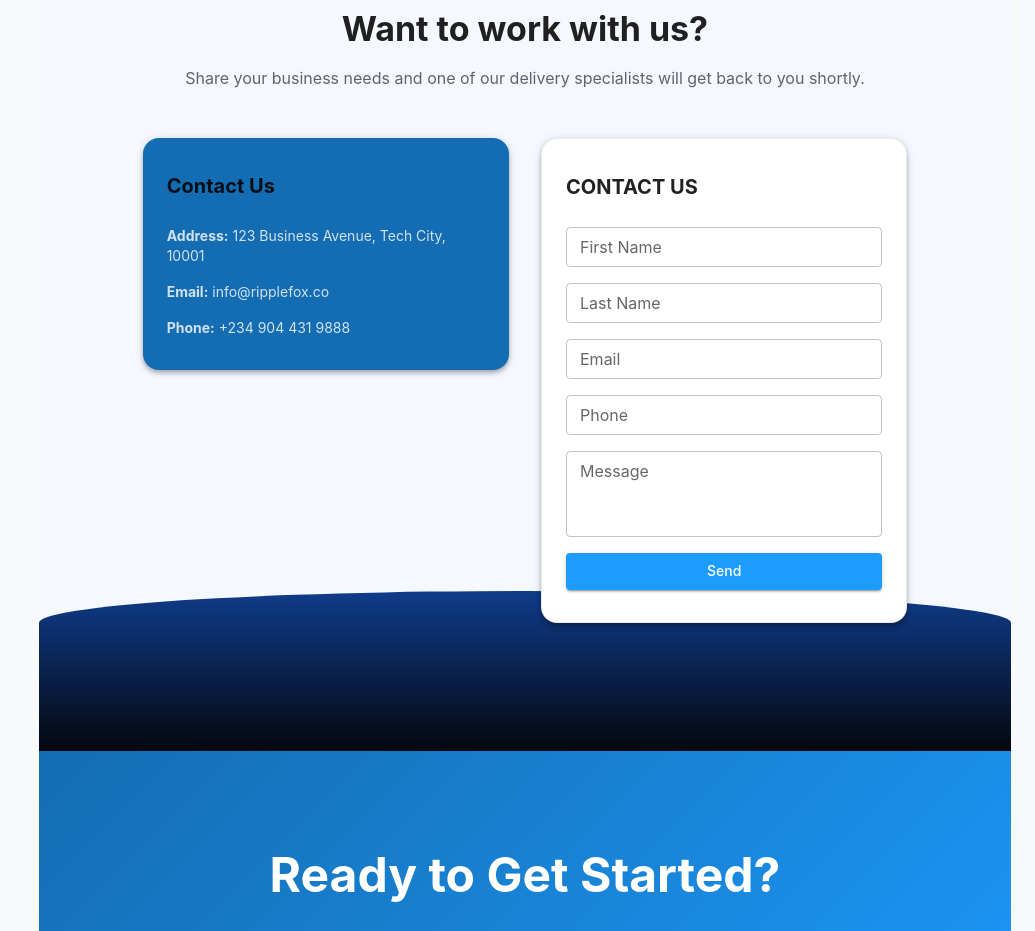
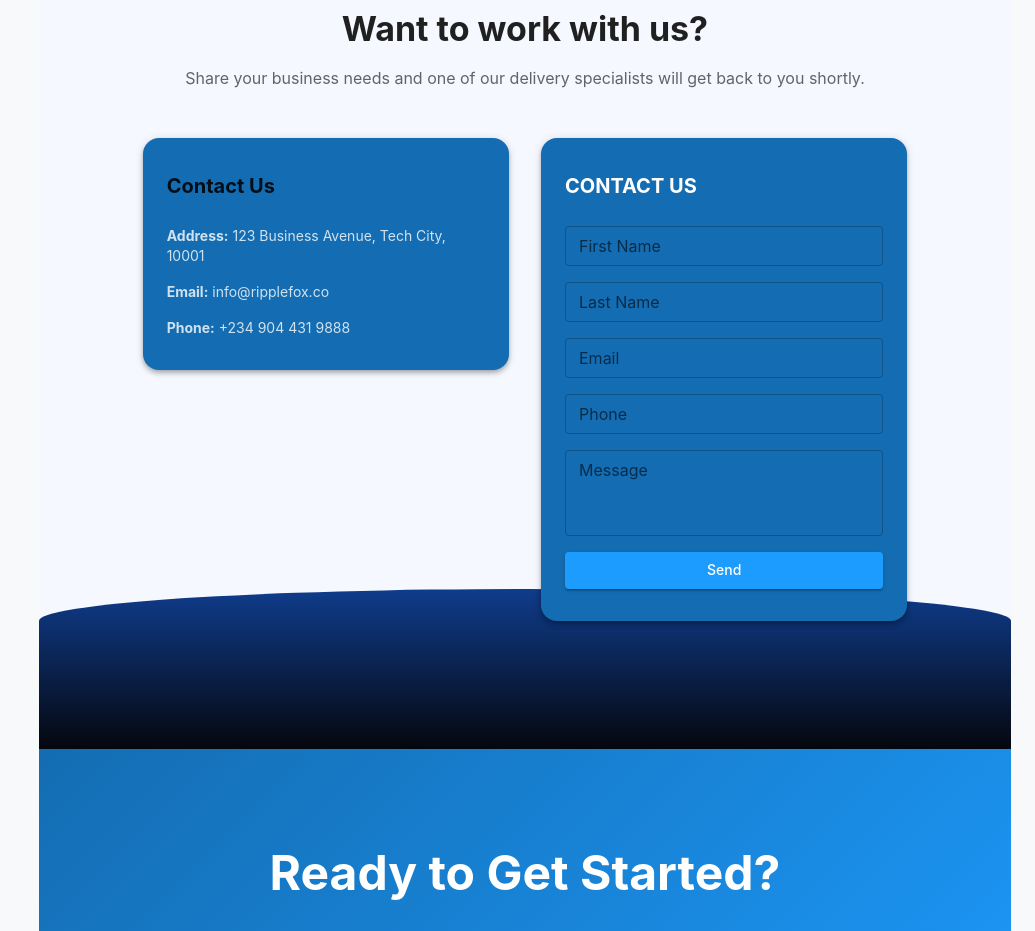
Before and after one commit to CodedX-cyber/RippleFox, a React (Create React App) app in the folder frontend/: page / in a window 1280 px wide. Shown: the part 4820-5751 px from the top of the page, without its empty margins (245-1280 px from the left). Built offline with nearby package versions, Linux system fonts and the light colour scheme; a web font is replaced by a local one.

Commit message:
default message

```diff
--- a/frontend/src/pages/HomePage.js
+++ b/frontend/src/pages/HomePage.js
@@ -610,8 +610,8 @@ const HomePage = () => {
               </Card>
             </Grid>
             <Grid item xs={12} md={5}>
-              <Paper sx={{ borderRadius: 4, boxShadow: theme.shadows[4], py: 4, px: 3, backgroundColor: contactCardBackground, border: `1px solid ${featureBorderColor}` }}>
-                <Typography variant="h6" sx={{ mb: 3, fontWeight: 700, color: headingColor }}>
+              <Paper sx={{ borderRadius: 4, boxShadow: theme.shadows[4], py: 4, px: 3, background: theme.palette.primary.dark, color: '#fff' }}>
+                <Typography variant="h6" sx={{ mb: 3, fontWeight: 700, color: '#ffffff' }}>
                   CONTACT US
                 </Typography>
                 <Stack spacing={2}>
```
